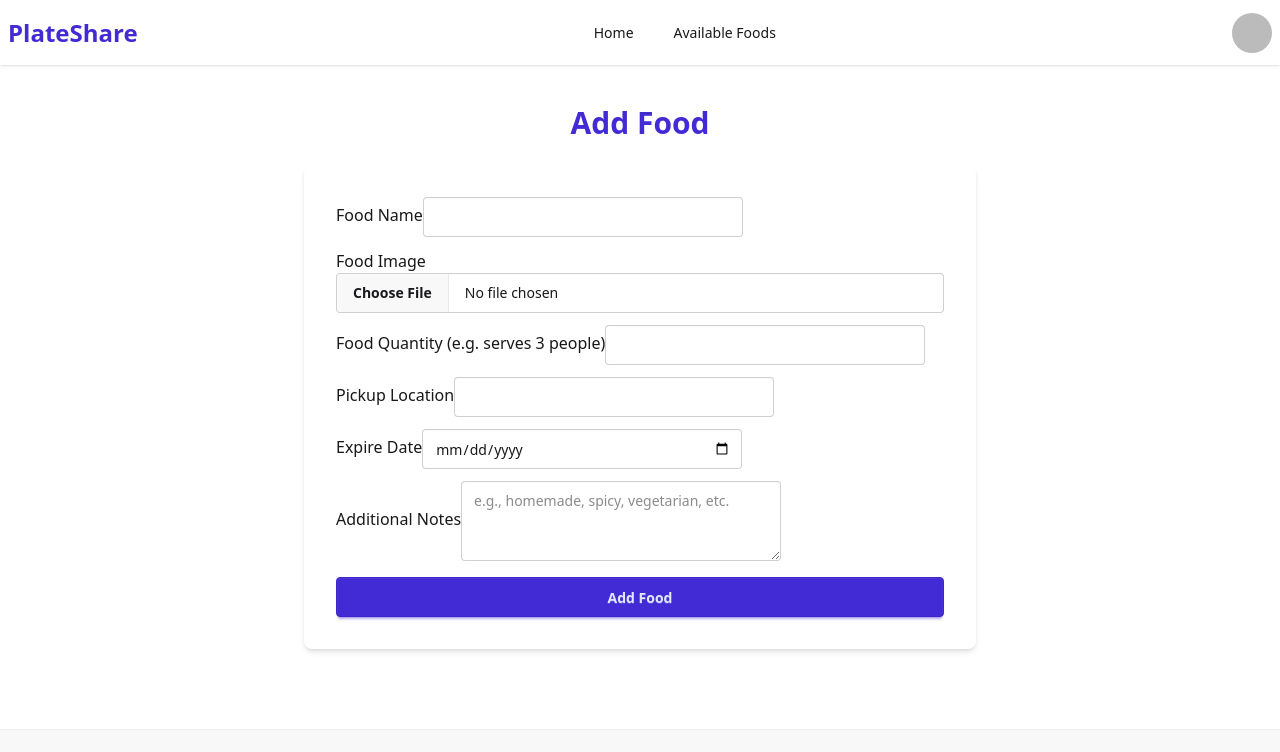
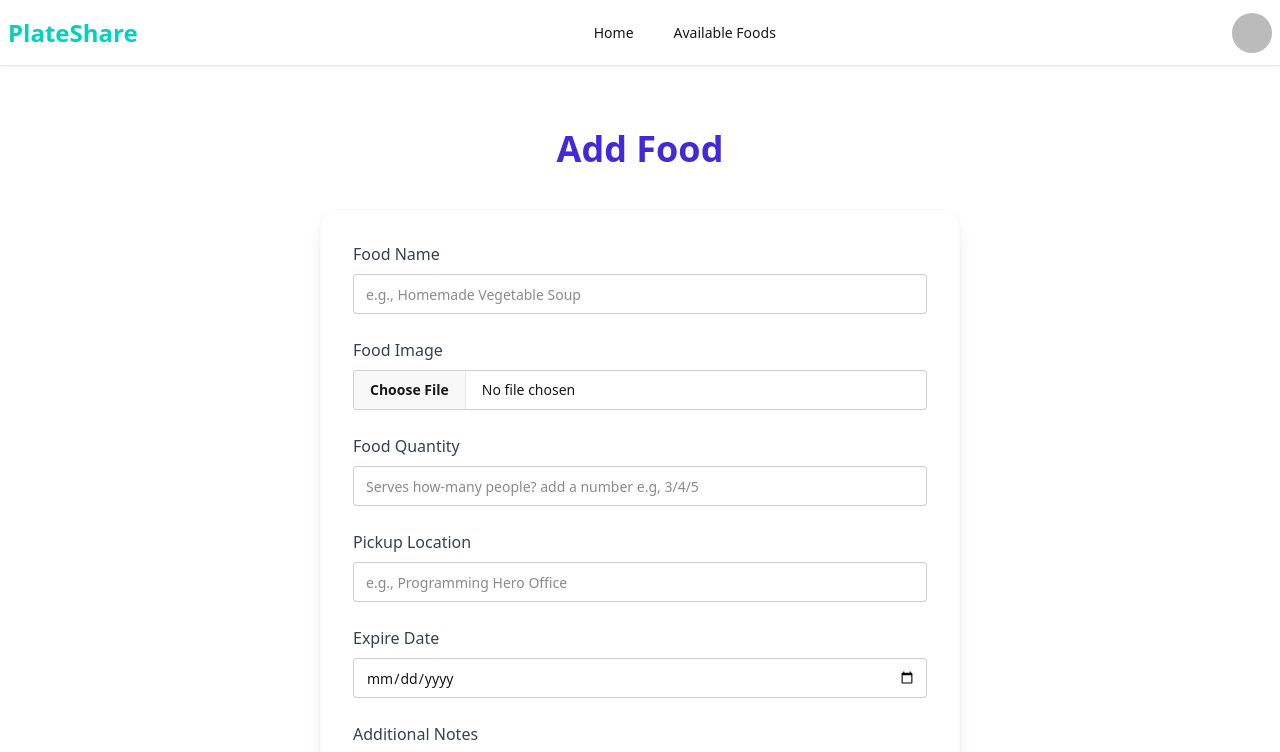
Before and after one commit to RmnFs/PlateShare_Client, a React (Vite) app: page /add-food in a window 1280 px wide. Shown: the top 752 px of the page. Built offline with nearby package versions, Linux system fonts and the light colour scheme; no server answers; sample sign-in values are in the browser's storage.

Commit message:
Updated AddFood and ReqFood UI

```diff
--- a/src/components/Footer.jsx
+++ b/src/components/Footer.jsx
@@ -8,7 +8,7 @@ const Footer = () => {
       <div className="container mx-auto flex flex-col md:flex-row items-center justify-between px-6 py-6">
         {/* Left: Logo & Name */}
         <div className="flex items-center gap-2 mb-4 md:mb-0">
-          <span className="text-2xl font-bold text-primary">PlateShare</span>
+          <span className="text-2xl font-bold text-accent">PlateShare</span>
         </div>
 
         {/* Right: Social Media Icons */}
@@ -42,7 +42,7 @@ const Footer = () => {
 
       {/* Bottom row: copyright */}
       <div className="bg-base-300 py-3 text-center text-sm text-gray-600">
-        © {new Date().getFullYear()} PlateShare — Sharing made simple.
+        © {new Date().getFullYear()} <span className="text-accent">PlateShare</span> — Sharing made simple.
       </div>
     </footer>
   );
--- a/src/components/Navbar.jsx
+++ b/src/components/Navbar.jsx
@@ -19,7 +19,7 @@ const Navbar = () => {
     <div className="navbar bg-base-100 shadow-sm">
       <div className="container mx-auto flex justify-between items-center">
         {/* Logo */}
-        <Link to="/" className="text-2xl font-bold text-primary">
+        <Link to="/" className="text-2xl font-bold text-accent">
           PlateShare
         </Link>
 
--- a/src/components/RequestModal.jsx
+++ b/src/components/RequestModal.jsx
@@ -11,9 +11,9 @@ const RequestModal = ({ food, onClose }) => {
     setSubmitting(true);
 
     const form = e.target;
-    const location = form.location.value;
-    const reason = form.reason.value;
-    const contactNo = form.contactNo.value;
+    const location = form.location.value.trim();
+    const reason = form.reason.value.trim();
+    const contactNo = form.contactNo.value.trim();
 
     const requestData = {
       foodId: food._id,
@@ -50,43 +50,68 @@ const RequestModal = ({ food, onClose }) => {
   };
 
   return (
-    <div className="fixed inset-0 flex justify-center items-center bg-black/40 z-50">
-      <div className="bg-base-100 p-6 rounded-lg w-full max-w-md shadow-lg">
-        <h3 className="text-xl font-semibold mb-4">
-          Request Food: {food.food_name}
-        </h3>
+    <div className="fixed inset-0 flex justify-center items-center bg-black/40 z-50 p-4">
+      <div className="bg-base-100 rounded-xl shadow-xl w-full max-w-md">
+        {/* Header */}
+        <div className="border-b border-base-300 px-6 py-4 flex justify-between items-center">
+          <h3 className="text-lg font-semibold text-primary">
+            Request Food:{" "}
+            <span className="text-neutral">{food.food_name}</span>
+          </h3>
+          <button
+            className="btn btn-sm btn-ghost text-lg"
+            onClick={onClose}
+            title="Close"
+          >
+            ✕
+          </button>
+        </div>
 
-        <form onSubmit={handleSubmit}>
-          <label className="form-control mb-3">
-            <span className="label-text">Your Location</span>
+        {/* Form */}
+        <form onSubmit={handleSubmit} className="px-6 py-5 space-y-5">
+          {/* Location */}
+          <div>
+            <label className="block text-sm font-medium mb-2 text-gray-600">
+              Your Location
+            </label>
             <input
               name="location"
               type="text"
-              className="input input-bordered"
+              placeholder="e.g., Shundarban, Boro Bot Gacher niche"
+              className="input input-bordered w-full"
               required
             />
-          </label>
+          </div>
 
-          <label className="form-control mb-3">
-            <span className="label-text">Why do you need this food?</span>
+          {/* Reason */}
+          <div>
+            <label className="block text-sm font-medium mb-2 text-gray-600">
+              Why do you need this food?
+            </label>
             <textarea
               name="reason"
-              className="textarea textarea-bordered"
+              placeholder="Share a short reason..."
+              className="textarea textarea-bordered w-full min-h-[100px]"
               required
             ></textarea>
-          </label>
+          </div>
 
-          <label className="form-control mb-4">
-            <span className="label-text">Contact Number</span>
+          {/* Contact */}
+          <div>
+            <label className="block text-sm font-medium mb-2 text-gray-600">
+              Contact Number
+            </label>
             <input
               name="contactNo"
               type="text"
-              className="input input-bordered"
+              placeholder="e.g., +880 123 456 7890"
+              className="input input-bordered w-full"
               required
             />
-          </label>
+          </div>
 
-          <div className="flex justify-end gap-3">
+          {/* Buttons */}
+          <div className="flex justify-end gap-3 pt-2">
             <button
               type="button"
               className="btn btn-outline"
@@ -96,7 +121,7 @@ const RequestModal = ({ food, onClose }) => {
             </button>
             <button
               type="submit"
-              className="btn btn-primary"
+              className={`btn btn-primary ${submitting ? "loading" : ""}`}
               disabled={submitting}
             >
               {submitting ? "Submitting..." : "Submit Request"}
--- a/src/pages/AddFood.jsx
+++ b/src/pages/AddFood.jsx
@@ -12,29 +12,24 @@ const AddFood = () => {
     setLoading(true);
 
     const form = e.target;
-    const food_name = form.food_name.value;
+    const food_name = form.food_name.value.trim();
     const food_image = form.food_image.files[0];
-    const food_quantity = form.food_quantity.value;
-    const pickup_location = form.pickup_location.value;
+    const food_quantity = form.food_quantity.value.trim();
+    const pickup_location = form.pickup_location.value.trim();
     const expire_date = form.expire_date.value;
-    const additional_notes = form.additional_notes.value;
+    const additional_notes = form.additional_notes.value.trim();
 
-    // Upload image to imgbb
     const formData = new FormData();
     formData.append("image", food_image);
 
     try {
       const imageRes = await fetch(
         `https://api.imgbb.com/1/upload?key=${imgbbKey}`,
-        {
-          method: "POST",
-          body: formData,
-        }
+        { method: "POST", body: formData }
       );
       const imgData = await imageRes.json();
-
       if (!imgData.success) {
-        toast.error("Image upload failed");
+        toast.error("Image upload failed.");
         setLoading(false);
         return;
       }
@@ -59,87 +54,123 @@ const AddFood = () => {
       });
 
       const data = await res.json();
-
       if (res.ok) {
         toast.success("Food added successfully!");
         form.reset();
-      } else {
-        toast.error(data.error || "Failed to add food.");
-      }
+      } else toast.error(data.error || "Failed to add food.");
     } catch (err) {
       console.error(err);
       toast.error("Something went wrong.");
+    } finally {
+      setLoading(false);
     }
-
-    setLoading(false);
   };
 
   if (!user) return null;
 
   return (
-    <section className="max-w-2xl mx-auto py-10">
-      <h2 className="text-3xl font-bold mb-6 text-center text-primary">
+    <section className="max-w-2xl mx-auto py-16 px-4">
+      <h2 className="text-4xl font-bold text-center text-primary mb-10">
         Add Food
       </h2>
 
-      <form onSubmit={handleAddFood} className="card bg-base-100 p-8 shadow-md">
-        <label className="form-control mb-3">
-          <span className="label-text">Food Name</span>
+      <form
+        onSubmit={handleAddFood}
+        className="bg-base-100 rounded-2xl shadow-lg p-8 space-y-6 border border-base-200"
+      >
+        {/* Food Name */}
+        <div>
+          <label className="block font-medium mb-2 text-gray-700">
+            Food Name
+          </label>
           <input
             type="text"
             name="food_name"
-            className="input input-bordered"
+            placeholder="e.g., Homemade Vegetable Soup"
+            className="input input-bordered w-full"
             required
           />
+        </div>
+
+        {/* Food Image */}
+        <div>
+          <label className="block font-medium mb-2 text-gray-700">
+            Food Image
           </label>
+          <input
+            type="file"
+            name="food_image"
+            className="file-input file-input-bordered w-full"
+            accept="image/*"
+            required
+          />
+        </div>
 
-        <label className="form-control mb-3">
-          <span className="label-text">Food Image</span>
-          <input type="file" name="food_image" className="file-input w-full" required />
+        {/* Food Quantity */}
+        <div>
+          <label className="block font-medium mb-2 text-gray-700">
+            Food Quantity
           </label>
-
-        <label className="form-control mb-3">
-          <span className="label-text">Food Quantity (e.g. serves 3 people)</span>
           <input
             type="text"
             name="food_quantity"
-            className="input input-bordered"
+            placeholder="Serves how-many people? add a number e.g, 3/4/5"
+            className="input input-bordered w-full"
             required
           />
+        </div>
+
+        {/* Pickup Location */}
+        <div>
+          <label className="block font-medium mb-2 text-gray-700">
+            Pickup Location
           </label>
-
-        <label className="form-control mb-3">
-          <span className="label-text">Pickup Location</span>
           <input
             type="text"
             name="pickup_location"
-            className="input input-bordered"
+            placeholder="e.g., Programming Hero Office"
+            className="input input-bordered w-full"
             required
           />
+        </div>
+
+        {/* Expire Date */}
+        <div>
+          <label className="block font-medium mb-2 text-gray-700">
+            Expire Date
           </label>
+          <input
+            type="date"
+            name="expire_date"
+            className="input input-bordered w-full"
+            required
+          />
+        </div>
 
-        <label className="form-control mb-3">
-          <span className="label-text">Expire Date</span>
-          <input type="date" name="expire_date" className="input input-bordered" required />
+        {/* Additional Notes */}
+        <div>
+          <label className="block font-medium mb-2 text-gray-700">
+            Additional Notes
           </label>
-
-        <label className="form-control mb-4">
-          <span className="label-text">Additional Notes</span>
           <textarea
             name="additional_notes"
-            className="textarea textarea-bordered"
-            placeholder="e.g., homemade, spicy, vegetarian, etc."
+            placeholder="e.g., homemade, spicy, vegetarian..."
+            className="textarea textarea-bordered w-full min-h-[100px]"
             required
           ></textarea>
-        </label>
+        </div>
 
+        <div className="pt-2">
           <button
             type="submit"
-          className="btn btn-primary w-full"
+            className={`btn btn-primary w-full text-base font-semibold tracking-wide ${
+              loading ? "loading" : ""
+            }`}
             disabled={loading}
           >
             {loading ? "Uploading..." : "Add Food"}
           </button>
+        </div>
       </form>
     </section>
   );
```
Lines whose indentation alone changed are shown as unchanged.
